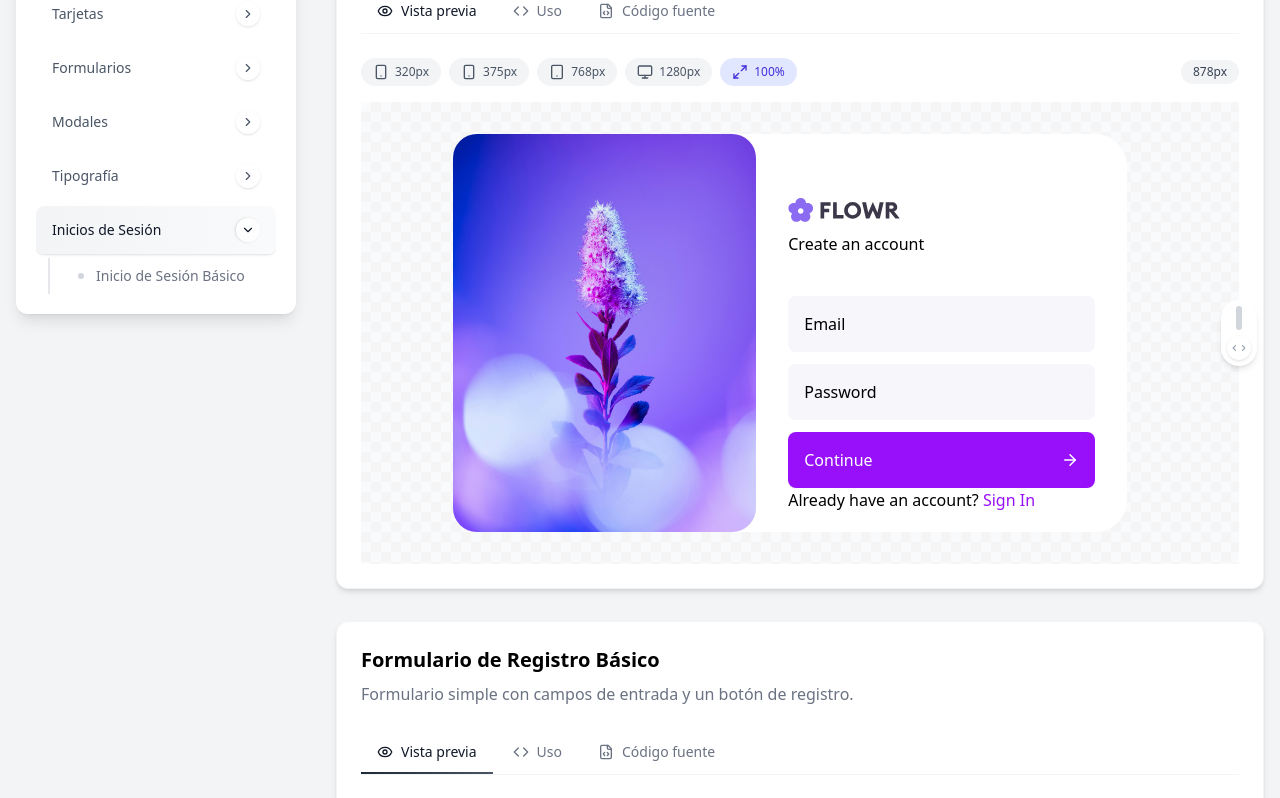
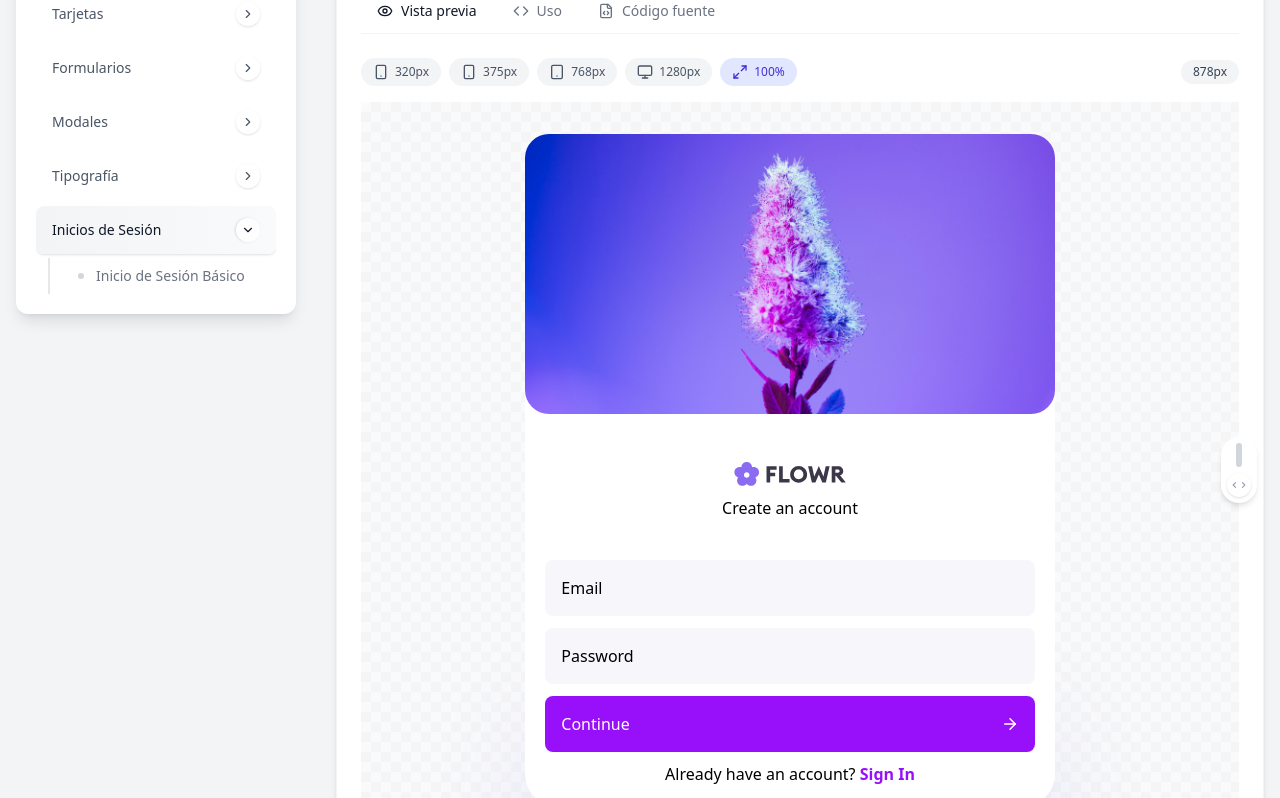
Before and after one commit to Andejecruher/tailwind-react-components, a React (Vite) app: page /inicios-de-sesion in a window 1280 px wide. Shown: the part 460-1258 px from the top of the page. Built offline with nearby package versions, Linux system fonts and the light colour scheme.

Commit message:
feat: mejorar el diseño del componente SignUpFlowerBasic y ajustar estilos de texto

```diff
--- a/src/components/signup/signup-flower-basic.tsx
+++ b/src/components/signup/signup-flower-basic.tsx
@@ -5,12 +5,12 @@ import FlowersSvg from "@src/assets/logos/flowers.svg"
 
 export function SignUpFlowerBasic() {
     return (
-        <div className="card bg-white rounded-4xl w-[85%] md:w-2/3 max-w-[800px] pr-0 md:p-4 flex items-center flex-row md:flex-col shadow-mega text-black">
-            <div className="image relative rounded-3xl overflow-hidden self-stretch w-[45%] md:w-full h-auto md:h-[280px]">
-                <img src={FlowersImg} className="absolute w-full h-full md:h-[180%] aspect-[2/1] object-cover" />
+        <div className="card bg-white rounded-4xl md:w-[85%] w-2/3 max-w-[800px] pr-0 md:p-4 flex md:items-center md:flex-row flex-col shadow-mega text-black">
+            <div className="image relative rounded-3xl overflow-hidden self-stretch md:w-[45%] w-full md:h-auto h-[280px]">
+                <img src={FlowersImg} className="absolute w-full md:h-full h-[180%] aspect-[2/1] object-cover" />
             </div>
-            <div className="content flex flex-col md:justify-center items-start md:items-center text-left flex-[1_1_50%] pt-0 px-8 pb-5 md:pt-0 md:px-5 md:pb-5">
-                <img src={FlowersSvg} className="h-6 mt-16 md:mt-12 mb-2.5" />
+            <div className="content flex flex-col justify-center md:items-start items-center text-left flex-[1_1_50%] md:pt-0 md:px-8 md:pb-5 pt-0 px-5 pb-5">
+                <img src={FlowersSvg} className="h-6 md:mt-16 mt-12 mb-2.5" />
                 <h2 className="font-normal text-base mt-0 mx-0 mb-10 text-muted">Create an account</h2>
                 <form className="form grid gap-3 w-full">
                     <div className="textbox relative">
@@ -28,7 +28,7 @@ export function SignUpFlowerBasic() {
                         </span>
                     </button>
                 </form>
-                <p>Already have an account? <a className="text-purple-600">Sign In</a></p>
+                <p className="mt-2.5 text-muted">Already have an account? <a className="text-purple-600 font-semibold">Sign In</a></p>
             </div>
         </div>
     )
```
